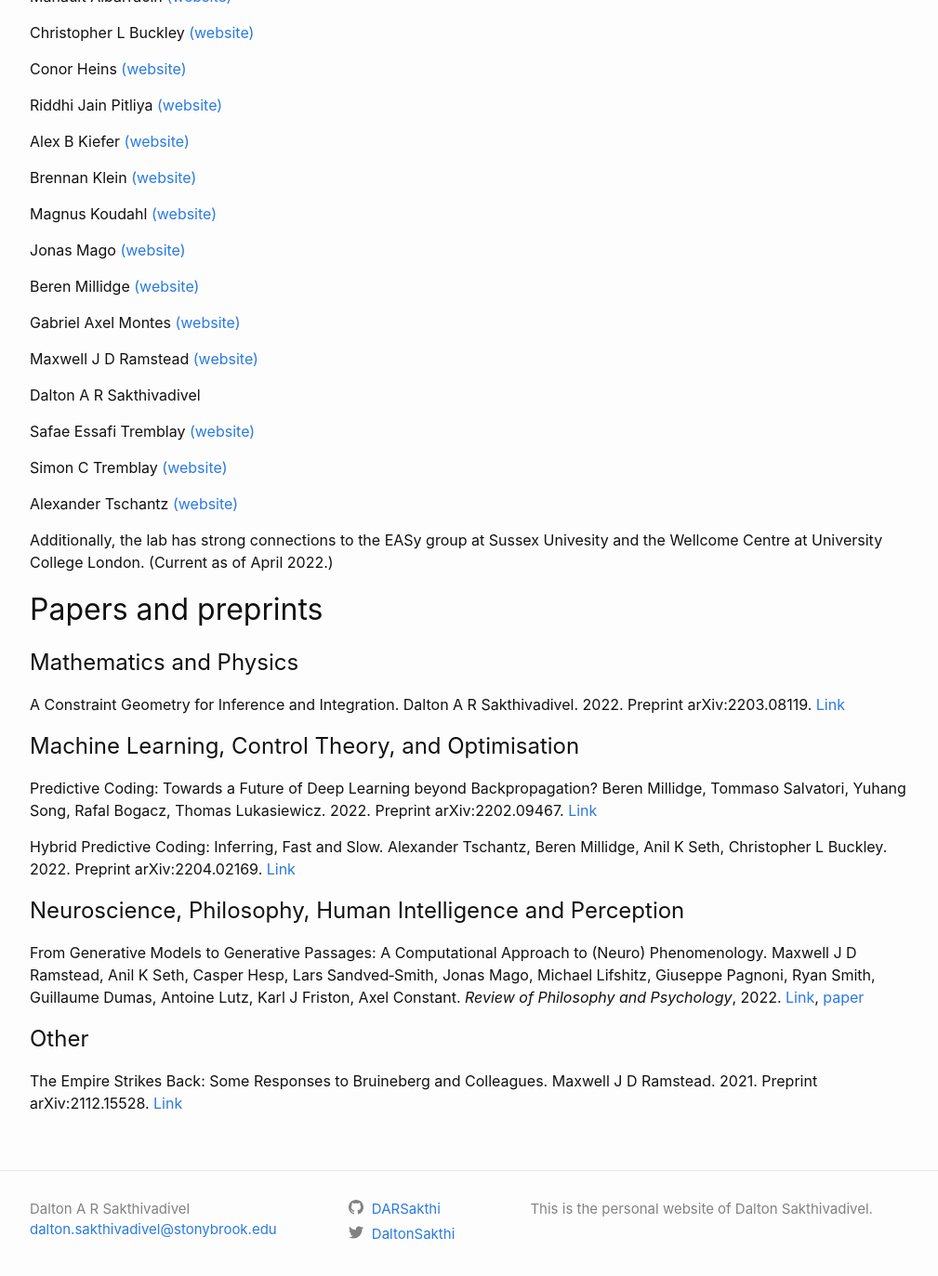
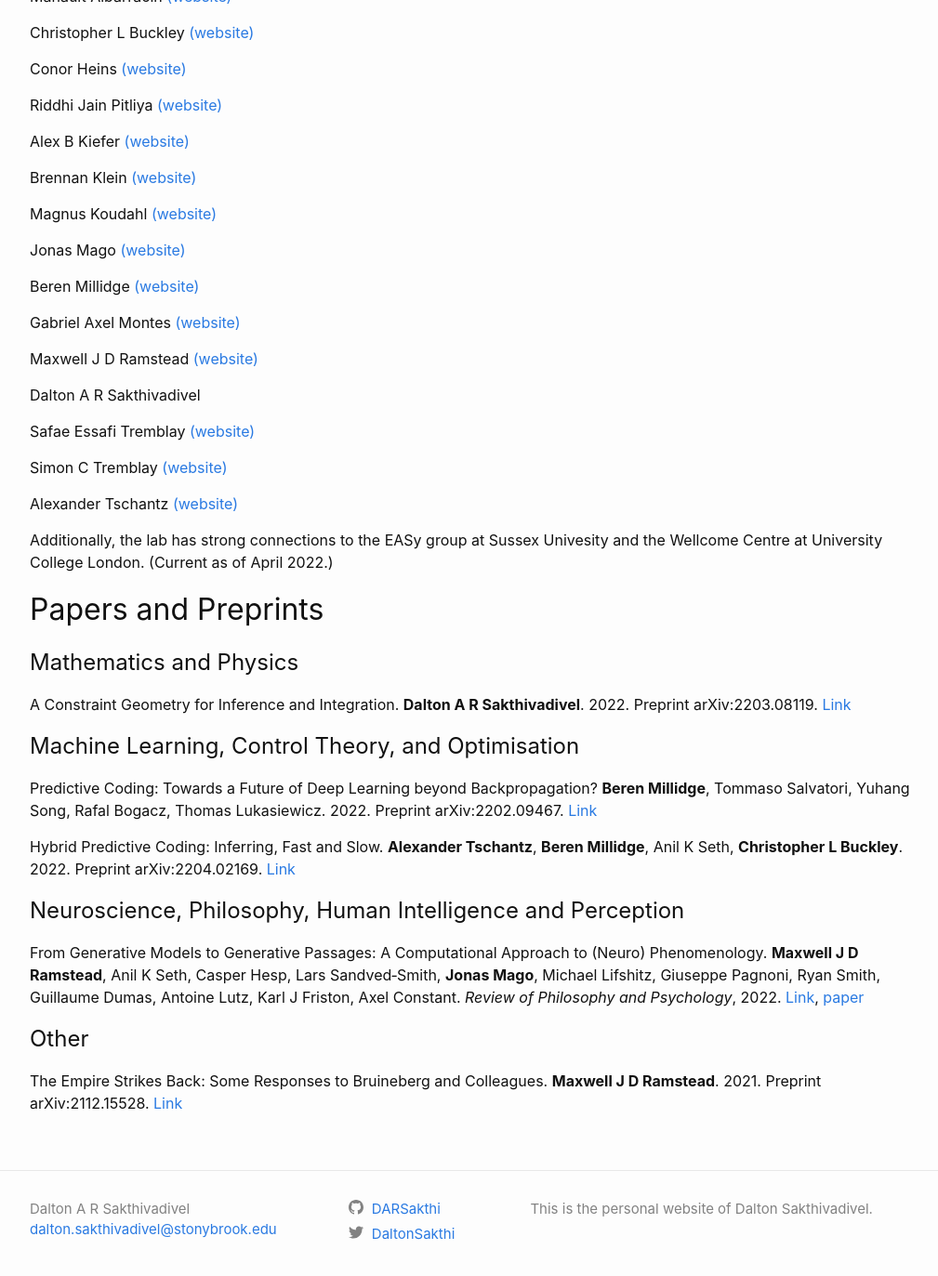
Before and after one commit to DARSakthi/DARSakthi.github.io, a Jekyll site: the page built from verses-lab.markdown, in a window 1280 px wide and 1400 px high, scrolled down 336 px. Shown: the top 1373 px of the window at 93% size, without its empty margins (126-1135 px from the left). Built offline with Jekyll 4.4.1, drawn with Linux system fonts in a browser that asks for light colours.

Commit message:
Update verses-lab.markdown

```diff
--- a/verses-lab.markdown
+++ b/verses-lab.markdown
@@ -39,22 +39,22 @@ Alexander Tschantz [(website)](https://github.com/alec-tschantz)
 
 Additionally, the lab has strong connections to the EASy group at Sussex Univesity and the Wellcome Centre at University College London. (Current as of April 2022.)
 
-## Papers and preprints
+## Papers and Preprints
 
 # Mathematics and Physics
 
-A Constraint Geometry for Inference and Integration. Dalton A R Sakthivadivel. 2022. Preprint arXiv:2203.08119. [Link](https://arxiv.org/abs/2204.02169)
+A Constraint Geometry for Inference and Integration. **Dalton A R Sakthivadivel**. 2022. Preprint arXiv:2203.08119. [Link](https://arxiv.org/abs/2204.02169)
 
 # Machine Learning, Control Theory, and Optimisation
 
-Predictive Coding: Towards a Future of Deep Learning beyond Backpropagation? Beren Millidge, Tommaso Salvatori, Yuhang Song, Rafal Bogacz, Thomas Lukasiewicz. 2022. Preprint arXiv:2202.09467. [Link](https://arxiv.org/abs/2202.09467)
+Predictive Coding: Towards a Future of Deep Learning beyond Backpropagation? **Beren Millidge**, Tommaso Salvatori, Yuhang Song, Rafal Bogacz, Thomas Lukasiewicz. 2022. Preprint arXiv:2202.09467. [Link](https://arxiv.org/abs/2202.09467)
 
-Hybrid Predictive Coding: Inferring, Fast and Slow. Alexander Tschantz, Beren Millidge, Anil K Seth, Christopher L Buckley. 2022. Preprint arXiv:2204.02169. [Link](https://arxiv.org/abs/2204.02169)
+Hybrid Predictive Coding: Inferring, Fast and Slow. **Alexander Tschantz**, **Beren Millidge**, Anil K Seth, **Christopher L Buckley**. 2022. Preprint arXiv:2204.02169. [Link](https://arxiv.org/abs/2204.02169)
 
 # Neuroscience, Philosophy, Human Intelligence and Perception
 
-From Generative Models to Generative Passages: A Computational Approach to (Neuro) Phenomenology. Maxwell J D Ramstead, Anil K Seth, Casper Hesp, Lars Sandved‑Smith, Jonas Mago, Michael Lifshitz, Giuseppe Pagnoni, Ryan Smith, Guillaume Dumas, Antoine Lutz, Karl J Friston, Axel Constant. _Review of Philosophy and Psychology_, 2022. [Link](https://link.springer.com/article/10.1007/s13164-021-00604-y), [paper](({{site.files}}/files/MJDR2022-1.pdf))
+From Generative Models to Generative Passages: A Computational Approach to (Neuro) Phenomenology. **Maxwell J D Ramstead**, Anil K Seth, Casper Hesp, Lars Sandved‑Smith, **Jonas Mago**, Michael Lifshitz, Giuseppe Pagnoni, Ryan Smith, Guillaume Dumas, Antoine Lutz, Karl J Friston, Axel Constant. _Review of Philosophy and Psychology_, 2022. [Link](https://link.springer.com/article/10.1007/s13164-021-00604-y), [paper](({{site.files}}/files/MJDR2022-1.pdf))
 
 # Other
 
-The Empire Strikes Back: Some Responses to Bruineberg and Colleagues. Maxwell J D Ramstead. 2021. Preprint arXiv:2112.15528. [Link](https://arxiv.org/abs/2112.15528)
+The Empire Strikes Back: Some Responses to Bruineberg and Colleagues. **Maxwell J D Ramstead**. 2021. Preprint arXiv:2112.15528. [Link](https://arxiv.org/abs/2112.15528)
```
